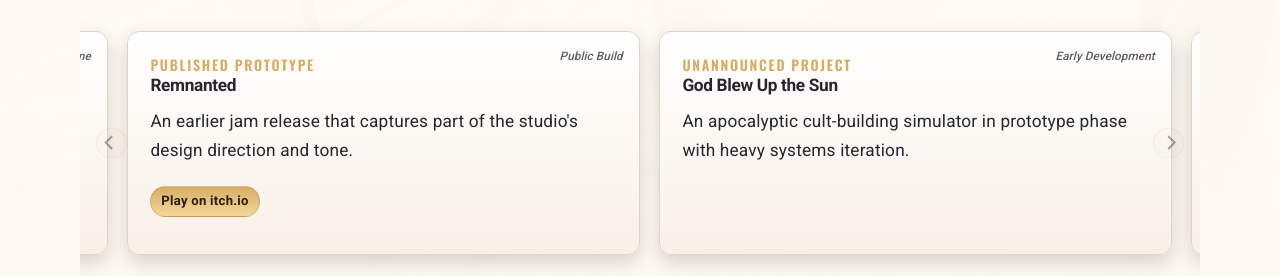
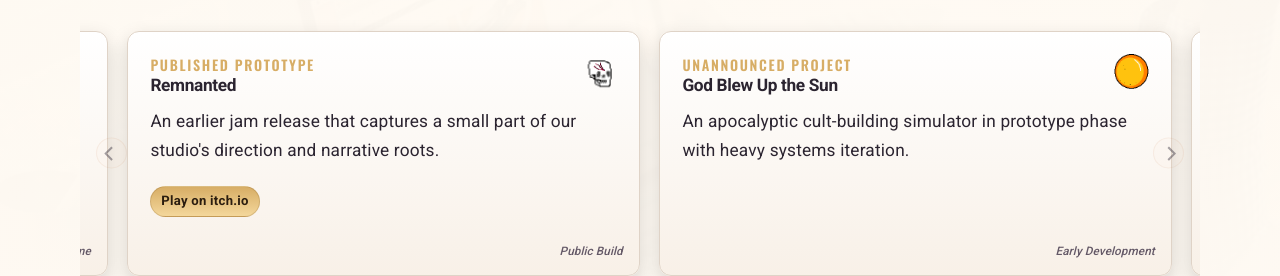
Before and after one commit to Magma-Quill-Entertainment/studio-website, a plain HTML site: page portfolio.html in a window 1280 px wide. Shown: the part 678-954 px from the top of the page. Drawn offline with nearby package versions, Linux system fonts and the light colour scheme; a web font is replaced by a local one.

Commit message:
style: Portfolio project card updates

```diff
--- a/css/style.css
+++ b/css/style.css
@@ -495,6 +495,11 @@ button:focus-visible {
   position: relative;
 }
 
+/* Reserve room for anchored status labels when present. */
+.card:has(.status) {
+  padding-bottom: 2.6rem;
+}
+
 .card > *:last-child {
   margin-bottom: 0;
 }
@@ -517,7 +522,7 @@ button:focus-visible {
 .card h3 {
   margin-top: 0;
   margin-bottom: 0.4rem;
-  padding-right: 9.25rem;
+  padding-right: 0;
 }
 
 .kicker {
@@ -527,13 +532,51 @@ button:focus-visible {
    font-family: "Oswald", sans-serif;
    font-size: 0.88rem;
    color: var(--accent-strong);
-   padding-right: 9.25rem;
+   padding-right: 0;
  }
+
+/* Optional icon slot for cards that need quick visual state in the top-right corner. */
+.card-icon {
+  position: absolute;
+  top: 0.95rem;
+  right: 1rem;
+  width: 3rem;
+  height: 3rem;
+  display: inline-flex;
+  align-items: center;
+  justify-content: center;
+  color: var(--text-muted);
+}
+
+.card-icon img,
+.card-icon svg {
+  display: block;
+  max-width: 100%;
+  max-height: 100%;
+  margin: auto;
+}
+
+/* Optional icon size adjustments for visual balance across different source files. */
+.card-icon.scale-down {
+  transform: scale(0.8);
+}
+
+.card-icon.scale-up {
+  transform: scale(1.2);
+}
+
+/* Cards with icons keep a little right padding for heading/kicker lines. */
+.card.has-icon h3,
+.card.has-icon h4,
+.card.has-icon .kicker {
+  padding-right: 2rem;
+}
 
 .status {
   position: absolute;
-  top: 0.95rem;
+  top: auto;
   right: 1rem;
+  bottom: 0.85rem;
   margin: 0;
   font-size: 0.73rem;
   font-style: italic;
--- a/portfolio.html
+++ b/portfolio.html
@@ -62,15 +62,21 @@
       <div class="portfolio-carousel" data-carousel>
         <div class="carousel-viewport" data-carousel-viewport>
           <div class="carousel-track" data-carousel-track>
-            <article class="card carousel-card">
+            <article class="card carousel-card has-icon">
+              <span class="card-icon" aria-hidden="true">
+                <img src="images/remnanted.png" alt="">
+              </span>
               <p class="kicker"><b>Published Prototype</b></p>
               <h4>Remnanted</h4>
-              <p>An earlier jam release that captures part of the studio's design direction and tone.</p>
+              <p>An earlier jam release that captures a small part of our studio's direction and narrative roots.</p>
               <p><a class="card-cta" href="https://daemonsruin.itch.io/remnanted" target="_blank" rel="noopener noreferrer">Play on itch.io</a></p>
               <p class="status">Public Build</p>
             </article>
 
-            <article class="card carousel-card">
+            <article class="card carousel-card has-icon">
+              <span class="card-icon scale-down" aria-hidden="true">
+                <img src="images/gbuts.png" alt="">
+              </span>
               <p class="kicker"><b>Unannounced Project</b></p>
               <h4>God Blew Up the Sun</h4>
               <p>An apocalyptic cult-building simulator in prototype phase with heavy systems iteration.</p>
```
Also changed, not shown: index.html (+5 -2 lines), images/gbuts.png (added), images/remnanted.png (added).
